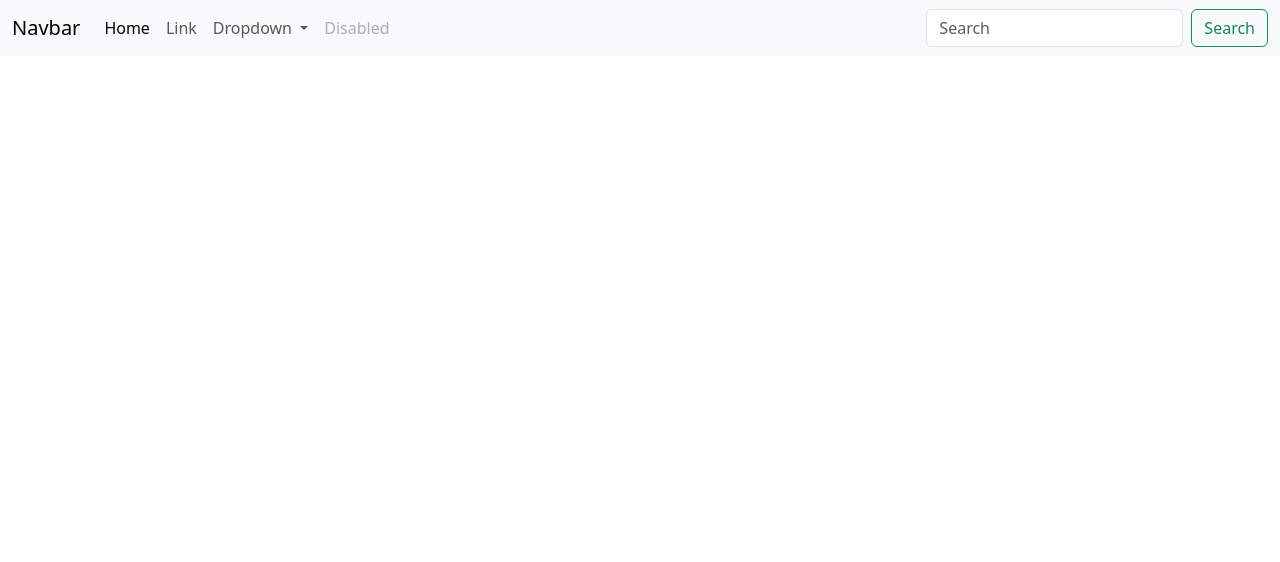
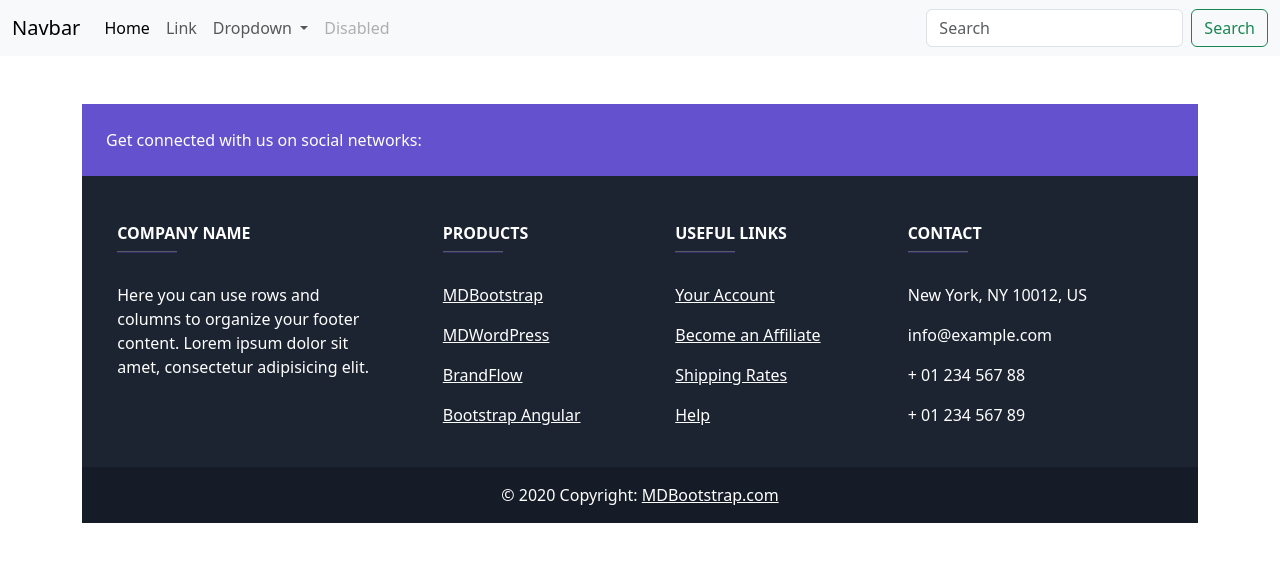
Before and after one commit to mtaqi121/Learning-Git-branch, a plain HTML site: page Index.html in a window 1280 px wide. Drawn offline with nearby package versions, Linux system fonts and the light colour scheme.

Commit message:
Footer Added

```diff
--- a/Index.html
+++ b/Index.html
@@ -50,6 +50,158 @@
       </nav>
 <!-- Navbar End Here -->
 
+<!-- footer Start Here -->
+
+<!-- Remove the container if you want to extend the Footer to full width. -->
+<div class="container my-5">
+
+    <!-- Footer -->
+    <footer
+            class="text-center text-lg-start text-white"
+            style="background-color: #1c2331"
+            >
+      <!-- Section: Social media -->
+      <section
+               class="d-flex justify-content-between p-4"
+               style="background-color: #6351ce"
+               >
+        <!-- Left -->
+        <div class="me-5">
+          <span>Get connected with us on social networks:</span>
+        </div>
+        <!-- Left -->
+
+        <!-- Right -->
+        <div>
+          <a href="" class="text-white me-4">
+            <i class="fab fa-facebook-f"></i>
+          </a>
+          <a href="" class="text-white me-4">
+            <i class="fab fa-twitter"></i>
+          </a>
+          <a href="" class="text-white me-4">
+            <i class="fab fa-google"></i>
+          </a>
+          <a href="" class="text-white me-4">
+            <i class="fab fa-instagram"></i>
+          </a>
+          <a href="" class="text-white me-4">
+            <i class="fab fa-linkedin"></i>
+          </a>
+          <a href="" class="text-white me-4">
+            <i class="fab fa-github"></i>
+          </a>
+        </div>
+        <!-- Right -->
+      </section>
+      <!-- Section: Social media -->
+
+      <!-- Section: Links  -->
+      <section class="">
+        <div class="container text-center text-md-start mt-5">
+          <!-- Grid row -->
+          <div class="row mt-3">
+            <!-- Grid column -->
+            <div class="col-md-3 col-lg-4 col-xl-3 mx-auto mb-4">
+              <!-- Content -->
+              <h6 class="text-uppercase fw-bold">Company name</h6>
+              <hr
+                  class="mb-4 mt-0 d-inline-block mx-auto"
+                  style="width: 60px; background-color: #7c4dff; height: 2px"
+                  />
+              <p>
+                Here you can use rows and columns to organize your footer
+                content. Lorem ipsum dolor sit amet, consectetur adipisicing
+                elit.
+              </p>
+            </div>
+            <!-- Grid column -->
+
+            <!-- Grid column -->
+            <div class="col-md-2 col-lg-2 col-xl-2 mx-auto mb-4">
+              <!-- Links -->
+              <h6 class="text-uppercase fw-bold">Products</h6>
+              <hr
+                  class="mb-4 mt-0 d-inline-block mx-auto"
+                  style="width: 60px; background-color: #7c4dff; height: 2px"
+                  />
+              <p>
+                <a href="#!" class="text-white">MDBootstrap</a>
+              </p>
+              <p>
+                <a href="#!" class="text-white">MDWordPress</a>
+              </p>
+              <p>
+                <a href="#!" class="text-white">BrandFlow</a>
+              </p>
+              <p>
+                <a href="#!" class="text-white">Bootstrap Angular</a>
+              </p>
+            </div>
+            <!-- Grid column -->
+
+            <!-- Grid column -->
+            <div class="col-md-3 col-lg-2 col-xl-2 mx-auto mb-4">
+              <!-- Links -->
+              <h6 class="text-uppercase fw-bold">Useful links</h6>
+              <hr
+                  class="mb-4 mt-0 d-inline-block mx-auto"
+                  style="width: 60px; background-color: #7c4dff; height: 2px"
+                  />
+              <p>
+                <a href="#!" class="text-white">Your Account</a>
+              </p>
+              <p>
+                <a href="#!" class="text-white">Become an Affiliate</a>
+              </p>
+              <p>
+                <a href="#!" class="text-white">Shipping Rates</a>
+              </p>
+              <p>
+                <a href="#!" class="text-white">Help</a>
+              </p>
+            </div>
+            <!-- Grid column -->
+
+            <!-- Grid column -->
+            <div class="col-md-4 col-lg-3 col-xl-3 mx-auto mb-md-0 mb-4">
+              <!-- Links -->
+              <h6 class="text-uppercase fw-bold">Contact</h6>
+              <hr
+                  class="mb-4 mt-0 d-inline-block mx-auto"
+                  style="width: 60px; background-color: #7c4dff; height: 2px"
+                  />
+              <p><i class="fas fa-home mr-3"></i> New York, NY 10012, US</p>
+              <p><i class="fas fa-envelope mr-3"></i> info@example.com</p>
+              <p><i class="fas fa-phone mr-3"></i> + 01 234 567 88</p>
+              <p><i class="fas fa-print mr-3"></i> + 01 234 567 89</p>
+            </div>
+            <!-- Grid column -->
+          </div>
+          <!-- Grid row -->
+        </div>
+      </section>
+      <!-- Section: Links  -->
+
+      <!-- Copyright -->
+      <div
+           class="text-center p-3"
+           style="background-color: rgba(0, 0, 0, 0.2)"
+           >
+        © 2020 Copyright:
+        <a class="text-white" href="https://mdbootstrap.com/"
+           >MDBootstrap.com</a
+          >
+      </div>
+      <!-- Copyright -->
+    </footer>
+    <!-- Footer -->
+
+  </div>
+  <!-- End of .container -->
+
+<!-- footer End Here -->
+
 
 
 
```
